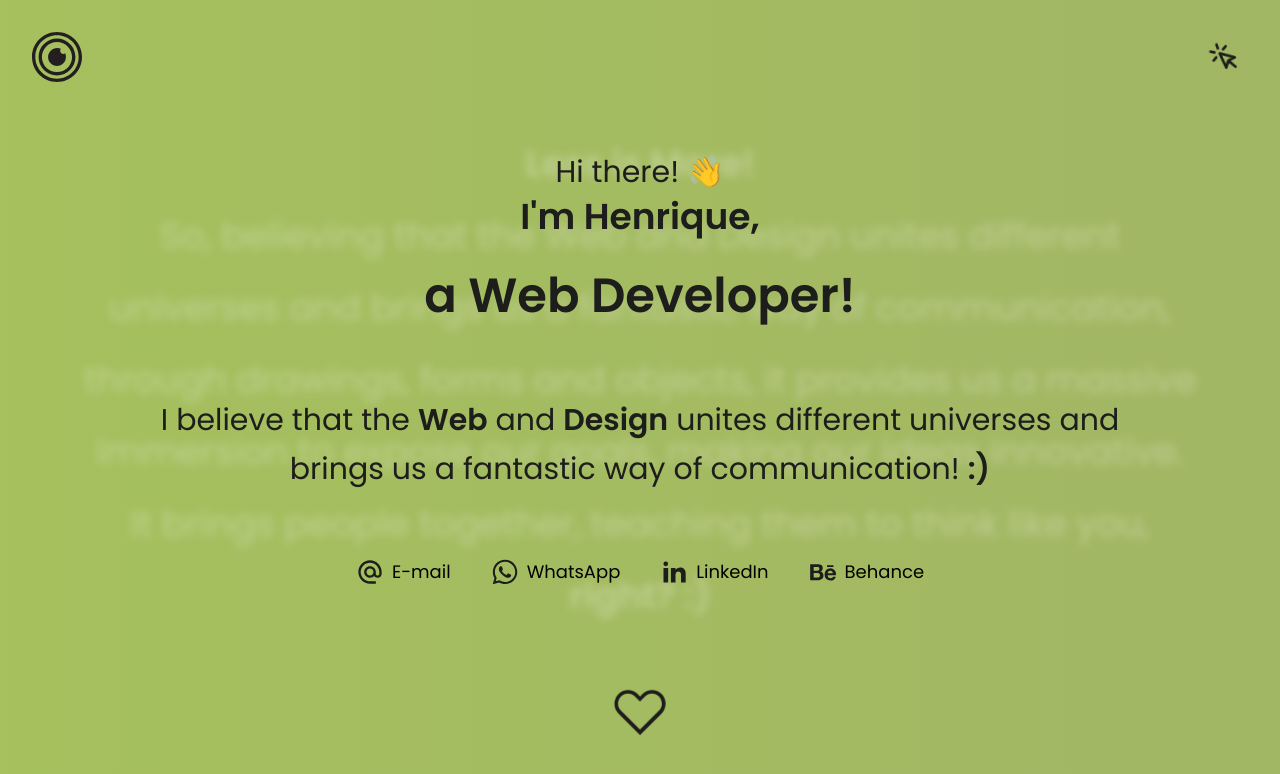
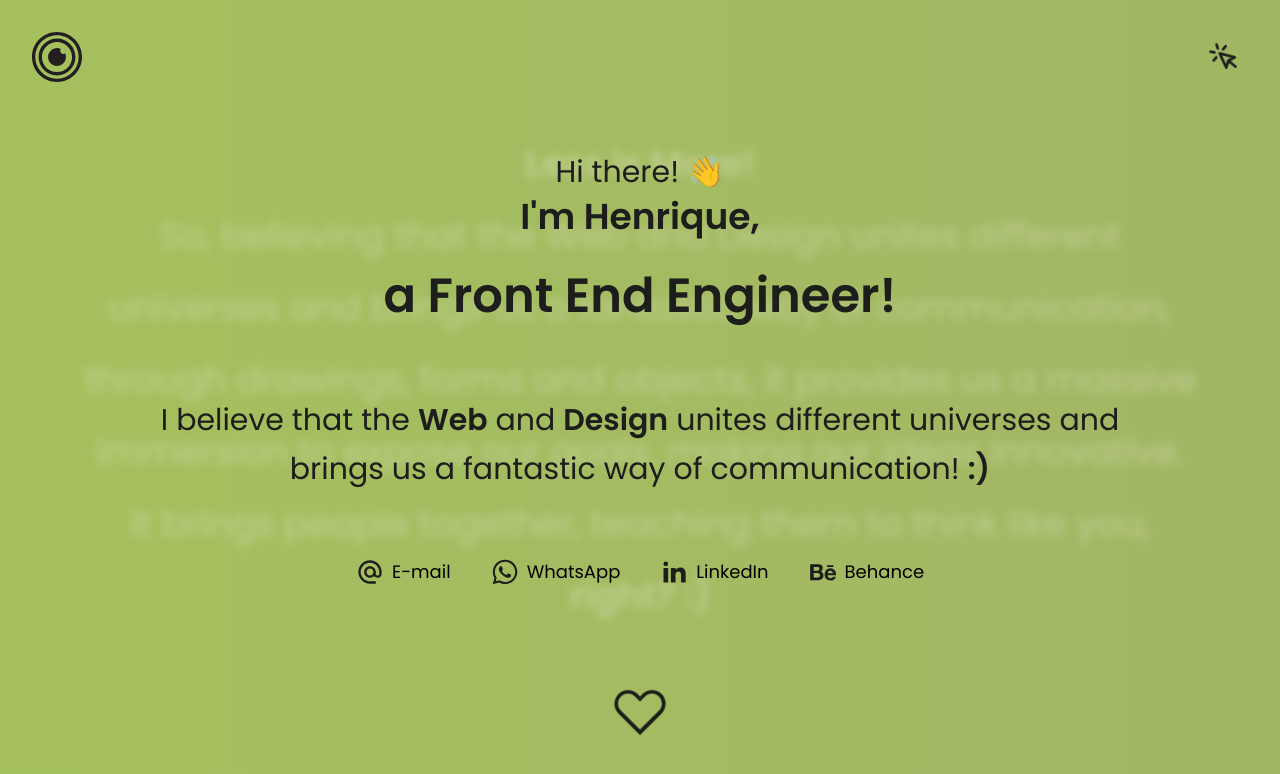
Before and after one commit to henriqpohl/henriqpohl.com, a React (Vite) app: page / in a window 1280 px wide. Shown: the top 774 px of the page. Built offline with nearby package versions, Linux system fonts and the light colour scheme.

Commit message:
Updated: profession title.

```diff
--- a/index.html
+++ b/index.html
@@ -102,7 +102,7 @@
       gtag("config", "G-FRKFV76DSD")
     </script>
 
-    <title>Henrique R. Pohl - Web Developer and Designer</title>
+    <title>Henrique R. Pohl - Front End Engineer</title>
 
     <link
       href="https://fonts.googleapis.com/css2?family=Poppins:wght@400;600&display=swap"
--- a/src/pages/Home.tsx
+++ b/src/pages/Home.tsx
@@ -52,7 +52,7 @@ export function Home() {
             <span className="font-semibold">I'm Henrique,</span>
           </h1>
           <h2 className="text-[color:var(--black)] text-5xl mt-8 sm:mt-4 font-semibold leading-normal">
-            a Web Developer!
+            a Front End Engineer!
           </h2>
           <h3 className="text-[color:var(--black)] mt-16 leading-relaxed text-center text-3xl font-normal">
             I believe that the <span className="font-semibold">Web</span> and{" "}
```
